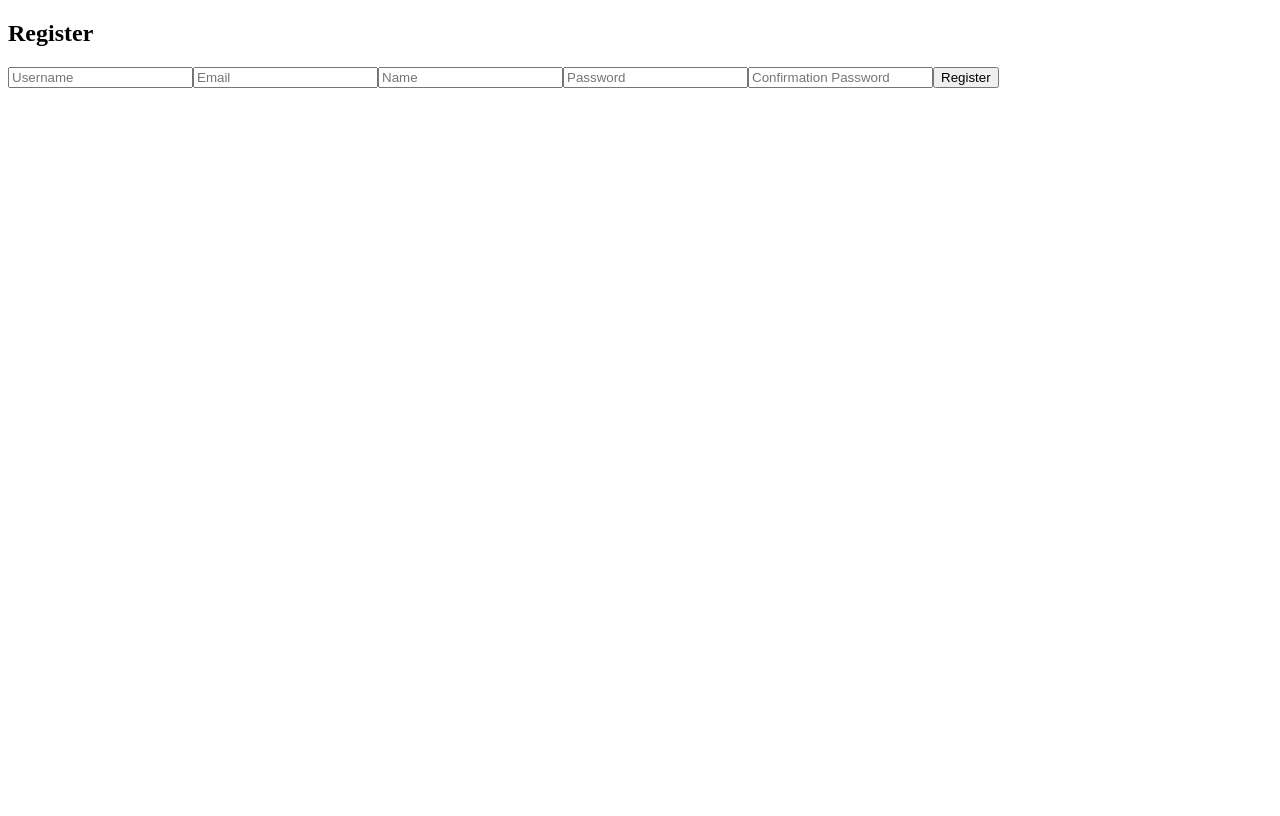
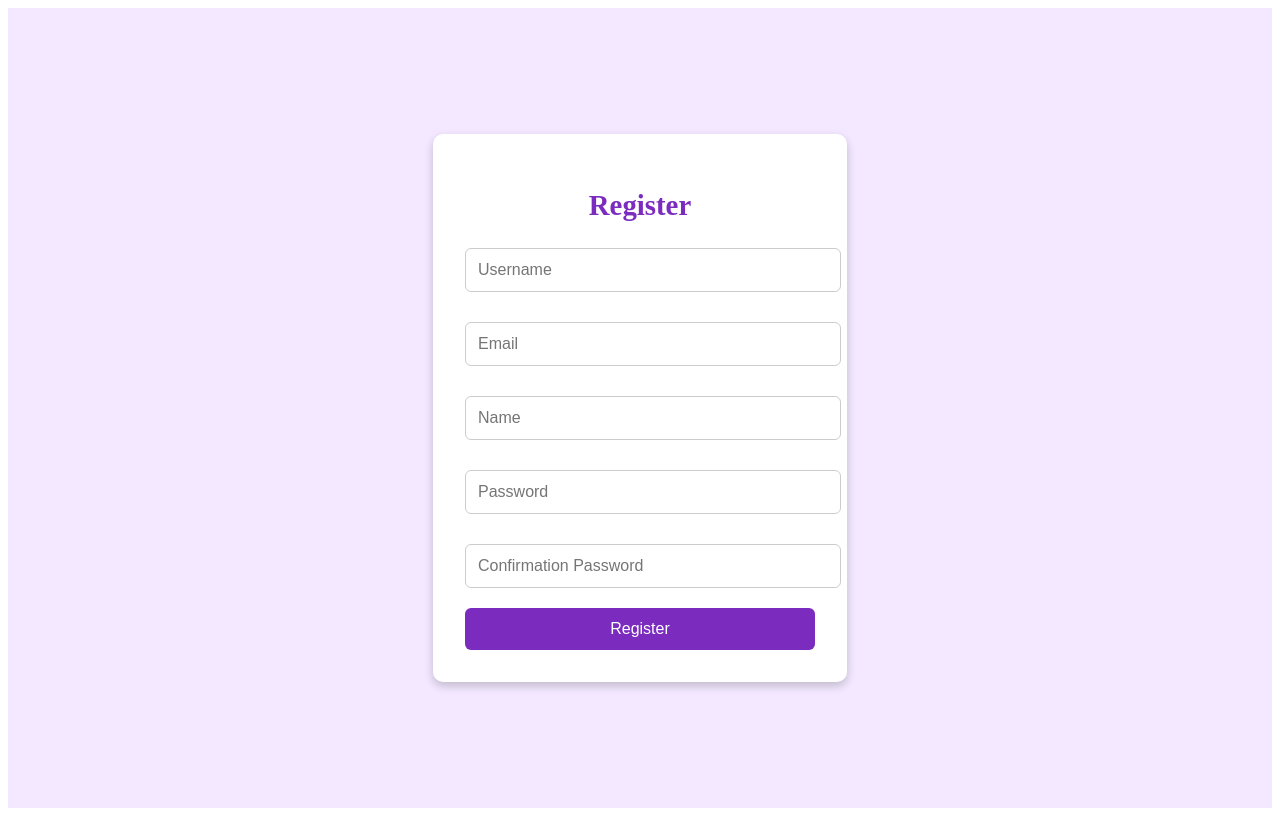
Before and after one commit to nabilaauli/UKK2025_XIIPPLG2_7502, a React (Vite) app: page /register in a window 1280 px wide. Built offline with nearby package versions, Linux system fonts and the light colour scheme.

Commit message:
update tampilan

```diff
--- /dev/null
+++ b/src/pages/Login.css
@@ -0,0 +1,46 @@
+.login-container {
+    display: flex;
+    justify-content: center;
+    align-items: center;
+    height: 100vh;
+    background-color: #f3e8ff;
+  }
+
+  .login-box {
+    background: white;
+    padding: 2rem;
+    border-radius: 8px;
+    box-shadow: 0 4px 8px rgba(0, 0, 0, 0.2);
+    text-align: center;
+    width: 300px;
+  }
+
+  .login-box h2 {
+    color: #7b2cbf;
+  }
+
+  .input-field {
+    width: 100%;
+    padding: 10px;
+    margin: 10px 0;
+    border: 1px solid #ccc;
+    border-radius: 5px;
+  }
+
+  .login-button {
+    width: 100%;
+    background: #7b2cbf;
+    color: white;
+    padding: 10px;
+    border: none;
+    border-radius: 5px;
+    cursor: pointer;
+  }
+
+  .login-button:hover {
+    background: #5a189a;
+  }
+
+  .login-button:last-child {
+    margin-top: 10px;
+  }
--- a/src/pages/Login.jsx
+++ b/src/pages/Login.jsx
@@ -2,6 +2,7 @@ import { useState } from "react";
 import { useNavigate } from "react-router-dom";
 import API from "../services/api";
 import axios from "axios";
+import "./Login.css";
 
 const Login = () => {
   const [username, setUsername] = useState("");
--- /dev/null
+++ b/src/pages/Register.css
@@ -0,0 +1,66 @@
+
+.register-container {
+    display: flex;
+    justify-content: center;
+    align-items: center;
+    min-height: 100vh;
+    background-color: #f3e8ff;
+  }
+
+  .register-box {
+    background: white;
+    padding: 2rem;
+    border-radius: 10px;
+    box-shadow: 0 4px 10px rgba(0, 0, 0, 0.2);
+    text-align: center;
+    width: 350px;
+  }
+
+  .register-box h2 {
+    color: #7b2cbf;
+    font-size: 1.8rem;
+    margin-bottom: 1rem;
+  }
+
+  .register-input {
+    width: 100%;
+    padding: 12px;
+    margin: 10px 0;
+    border: 1px solid #ccc;
+    border-radius: 6px;
+    font-size: 1rem;
+    transition: 0.3s;
+  }
+
+  .register-input:focus {
+    border-color: #7b2cbf;
+    outline: none;
+    box-shadow: 0 0 6px rgba(123, 44, 191, 0.5);
+  }
+
+  .register-button {
+    width: 100%;
+    background: #7b2cbf;
+    color: white;
+    padding: 12px;
+    font-size: 1rem;
+    border: none;
+    border-radius: 6px;
+    cursor: pointer;
+    transition: 0.3s;
+  }
+
+  .register-button:hover {
+    background: #5a189a;
+  }
+
+  .register-button:active {
+    background: #4a148c;
+  }
+
+
+  .register-form {
+    display: flex;
+    flex-direction: column;
+    gap: 10px;
+  }
--- a/src/pages/Register.jsx
+++ b/src/pages/Register.jsx
@@ -1,7 +1,7 @@
 import { useState } from "react";
 import { useNavigate } from "react-router-dom";
 import axios from "axios";
-
+import "./Register.css";
 
 const API_URL = "..";
 
```
